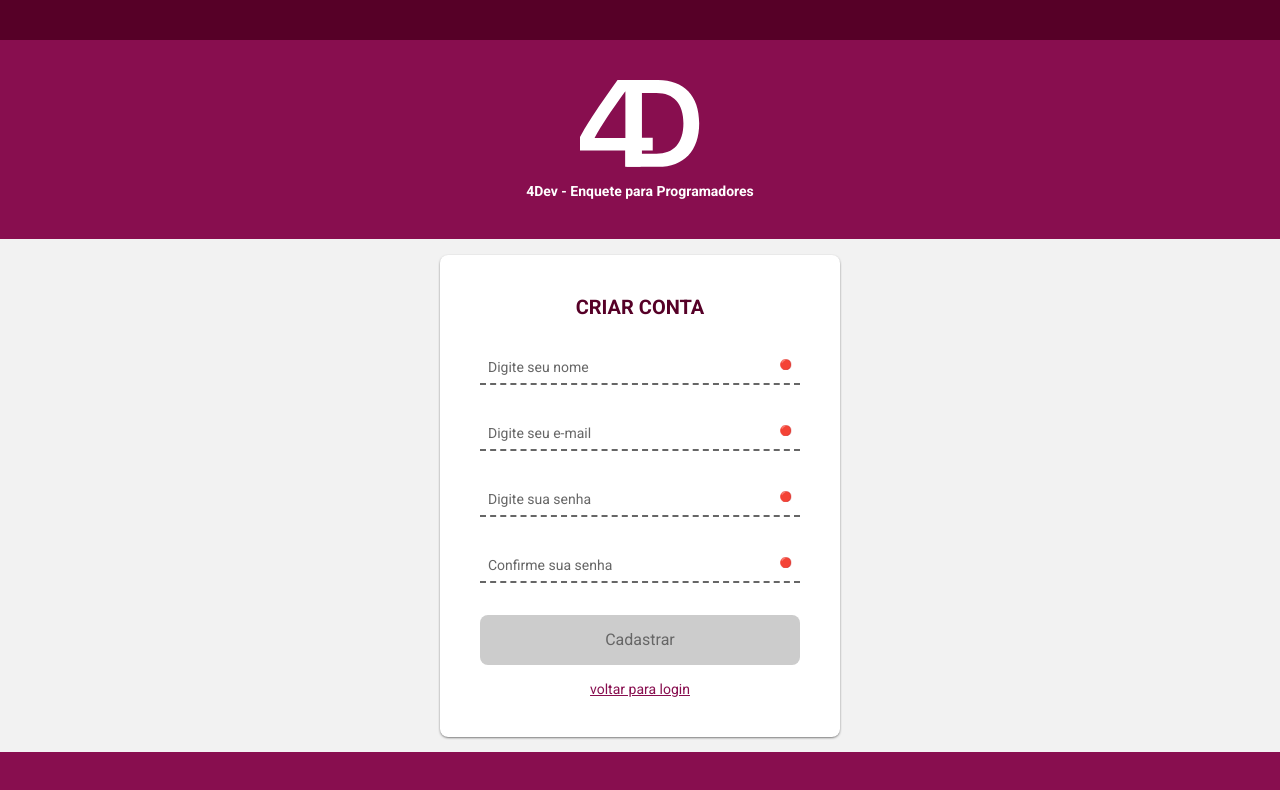
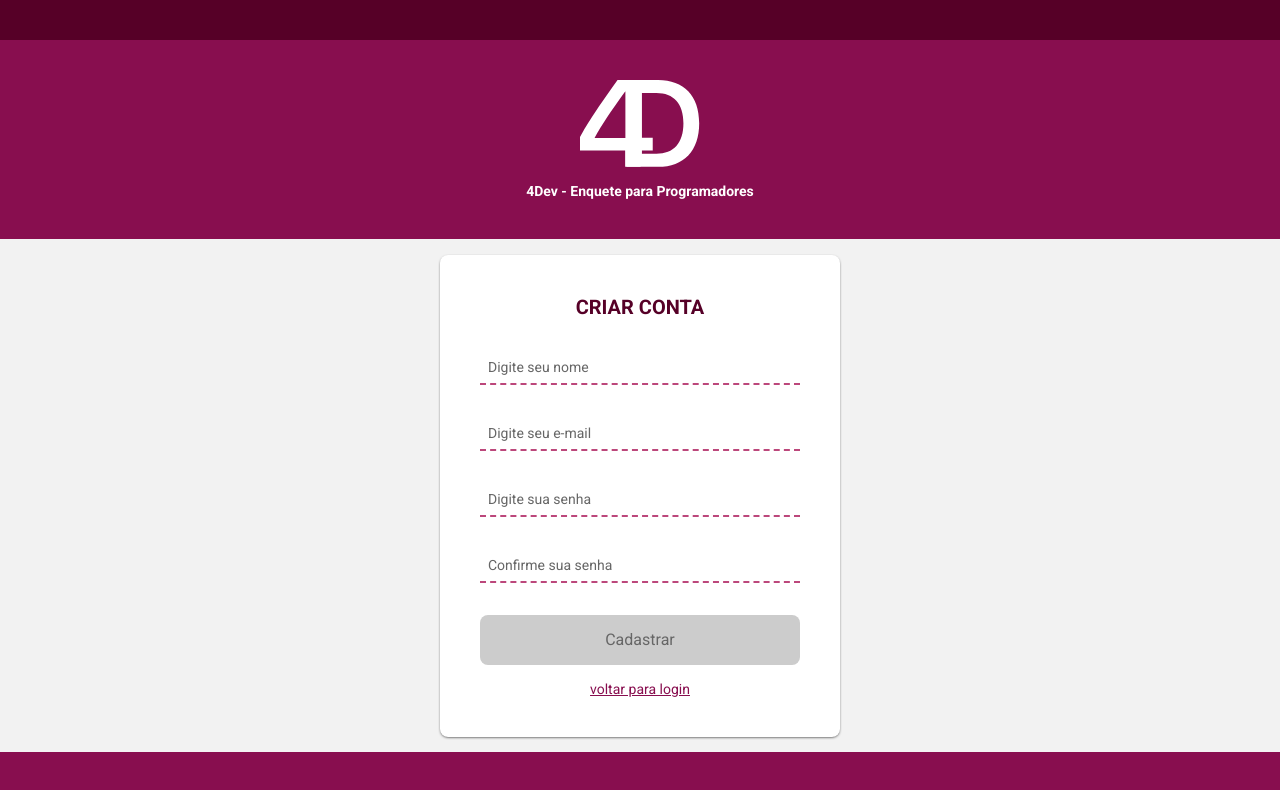
Before and after one commit to JulioOLV/clean-react, a React app: page /signup in a window 1280 px wide. Shown: the top 790 px of the page. Built offline with nearby package versions, Linux system fonts and the light colour scheme.

Commit message:
refactor: improve input layout

```diff
--- a/src/presentation/components/input/input-styles.scss
+++ b/src/presentation/components/input/input-styles.scss
@@ -5,17 +5,33 @@
   position: relative;
   border-bottom: 2px dashed $disabledColor;
 
+  &[data-status="invalid"] {
+    border-bottom-color: $invalidColor;
+
+    &::after {
+      background-color: $invalidColor;
+    }
+  }
+
+  &[data-status="valid"] {
+    border-bottom-color: $validColor;
+
+    &::after {
+      background-color: $validColor;
+    }
+  }
+
   &::after {
     content: "";
     width: 100%;
     height: 2px;
-    background-color: $primaryLight;
+    background-color: $disabledColor;
     position: absolute;
     bottom: -2px;
     left: 0px;
     transform-origin: 0%;
     transform: scaleX(0);
-    transition: transform 500ms ease;
+    transition: transform 400ms ease;
   }
 
   &:focus-within {
@@ -48,7 +64,7 @@
     cursor: text;
     transform-origin: 0%;
     transform: translateY(0px);
-    transition: transform 500ms ease;
+    transition: transform 400ms ease;
   }
 
   .status {
--- a/src/presentation/components/input/input.tsx
+++ b/src/presentation/components/input/input.tsx
@@ -20,29 +20,29 @@ const Input: React.FC<Props> = (props: Props) => {
     })
   }
 
-  const getStatus = (): string => {
-    return error ? '🔴' : '🟢'
-  }
-
-  const getTitle = (): string => {
-    return error || 'Tudo certo!'
-  }
-
   return (
-    <div className={Styles['input-wrap']}>
+    <div
+      data-testid={`${props.name}-wrap`}
+      data-status={error ? 'invalid' : 'valid'}
+      className={Styles['input-wrap']}
+    >
       <input
         {...props}
+        title={error}
         placeholder=''
-        data-testid={(props || {}).name}
+        data-testid={props.name}
         readOnly
         onFocus={enableInput}
         onChange={handleChange}
         ref={inputRef}
       />
-      <label onClick={() => inputRef.current.focus()}>{props.placeholder}</label>
-      <span
-        data-testid={`${(props || {}).name}-status`}
-        title={getTitle()} className={Styles.status}>{getStatus()}</span>
+      <label
+        title={error}
+        data-testid={`${props.name}-label`}
+        onClick={() => inputRef.current.focus()}
+      >
+        {props.placeholder}
+      </label>
     </div>
   )
 }
--- a/src/presentation/styles/colors.scss
+++ b/src/presentation/styles/colors.scss
@@ -6,3 +6,5 @@ $primaryDark: #560027;
 $primaryLight: #BC477B;
 $disabledBackground: #CCC;
 $disabledColor: #666;
+$invalidColor: #BC477B;
+$validColor: #2ECC71;
```
Also changed, not shown: src/presentation/test/form-helper.tsx (+8 -4 lines), 1 other file (tests, documents, lock files or other folders).
